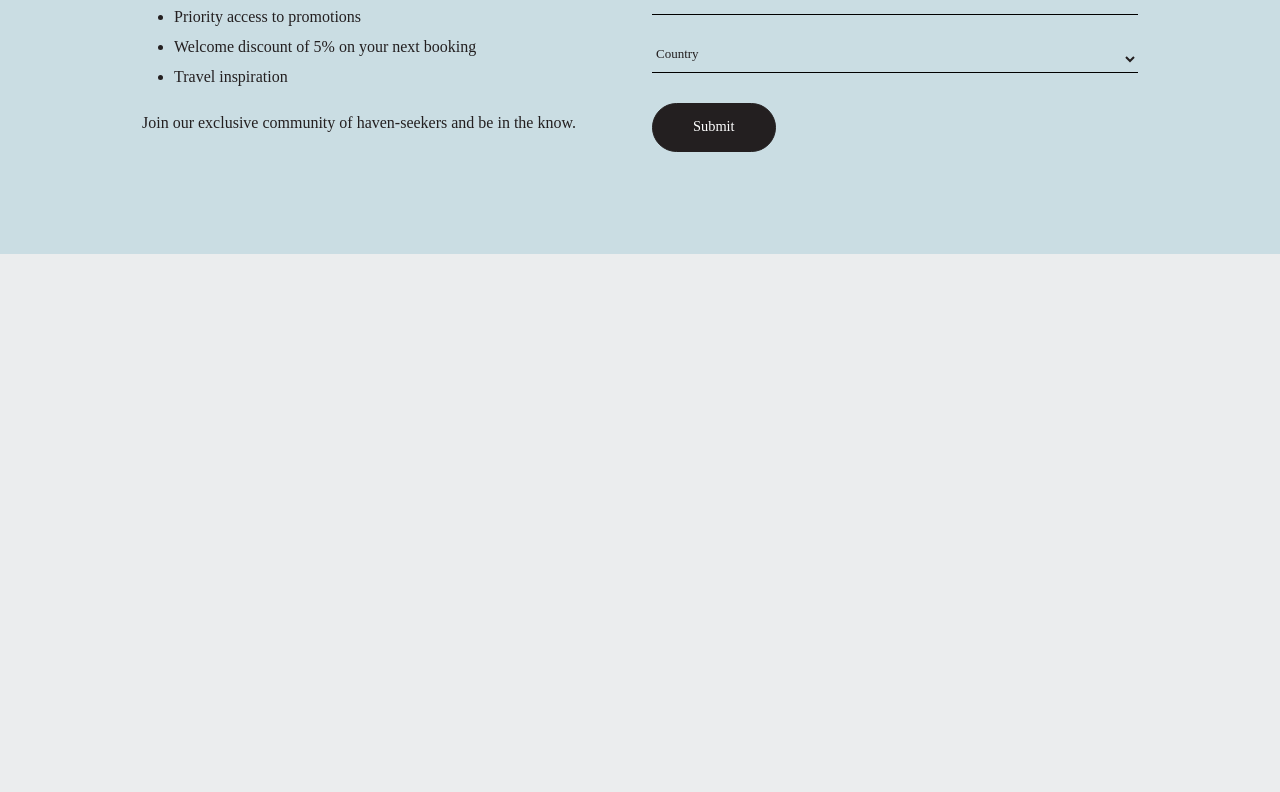
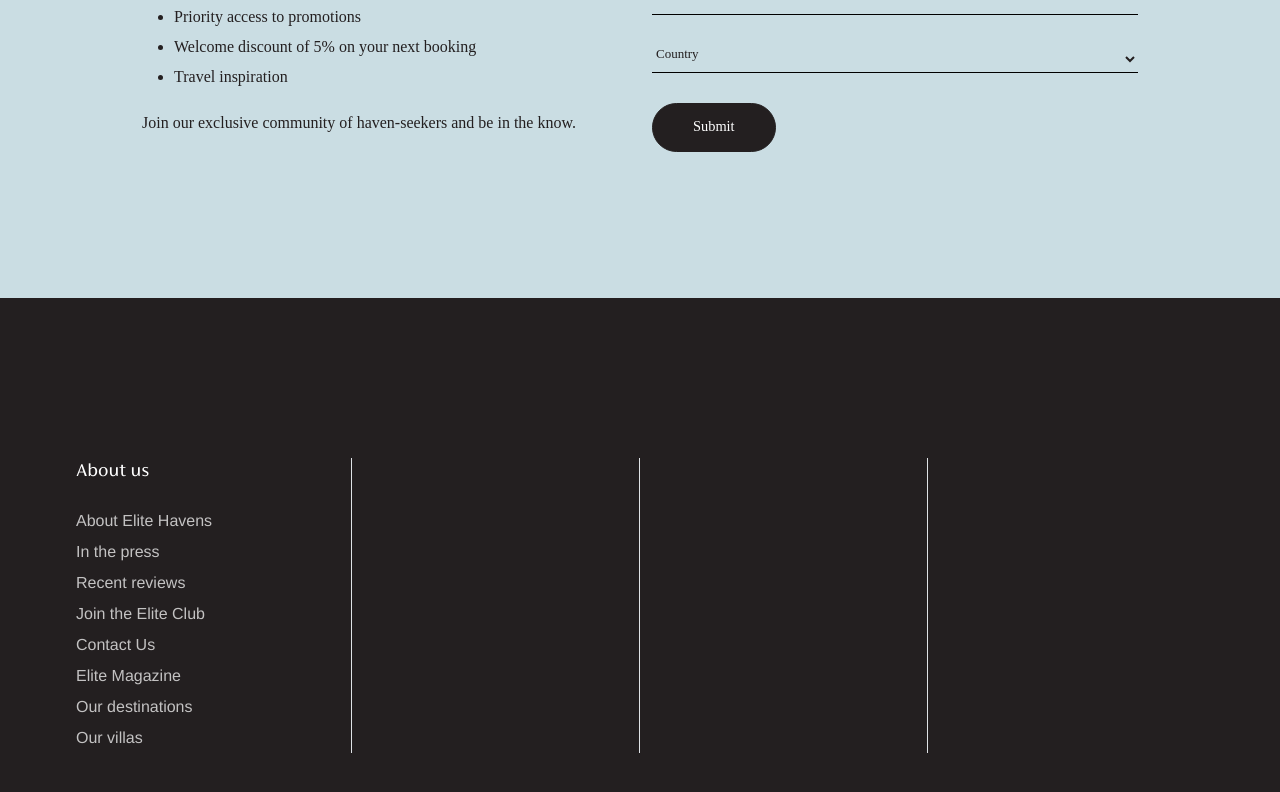
Before and after one commit to wahyuPM/elite-havens, a Vue app: page /#/ in a window 1280 px wide. Shown: the part 9048-9840 px from the top of the page. Before the commit the page ends 9750 px from the top, so only its background shows below. Built offline with nearby package versions, Linux system fonts and the light colour scheme; no server answers; a web font is replaced by a local one.

Commit message:
add : footer section

```diff
--- /dev/null
+++ b/src/assets/scss/_footer.scss
@@ -0,0 +1,22 @@
+.footer {
+    background-color: $primary;
+    min-height: 50vh;
+    padding: 10rem 4rem;
+    color: #fff;
+
+    h3{
+        font-size: 1.2rem;
+    }
+
+    a {
+        color: #ffffffba;
+        text-decoration: none;
+        font-size: 1rem;
+    }
+
+    ul {
+        list-style: none;
+        padding: 0;
+        margin: 0;
+    }
+}
--- a/src/assets/scss/main.scss
+++ b/src/assets/scss/main.scss
@@ -16,3 +16,4 @@ $input-border-radius: 40px;
 @import "difference.scss";
 @import "signature.scss";
 @import "subscribe.scss";
+@import "footer.scss";
--- a/src/components/FooterComponent.vue
+++ b/src/components/FooterComponent.vue
@@ -0,0 +1,41 @@
+<template>
+  <footer class="footer">
+    <div class="container-fluid">
+      <div class="row">
+        <div class="col-md-3 text-start border-end">
+          <h3 class="mb-4">About us</h3>
+          <ul>
+            <ul>
+              <li>
+                <a href="#" title="About Elite Havens">About Elite Havens</a>
+              </li>
+              <li>
+                <a target="_blank" href="" title="In the Press">In the press</a>
+              </li>
+              <li><a href="" title="Recent Reviews">Recent reviews</a></li>
+              <li>
+                <a href="" title="Join the Elite Club">Join the Elite Club</a>
+              </li>
+              <li><a href="" title="Contact Elite Havens">Contact Us</a></li>
+              <li>
+                <a target="_blank" href="" title="Elite Magazine"
+                  >Elite Magazine</a
+                >
+              </li>
+              <li>
+                <a target="_blank" href="" title="Our Destiantions"
+                  >Our destinations</a
+                >
+              </li>
+              <li>
+                <a target="_blank" href="" title="Our villas">Our villas</a>
+              </li>
+            </ul>
+          </ul>
+        </div>
+        <div class="col-md-3 text-start border-end"></div>
+        <div class="col-md-3 text-start border-end"></div>
+      </div>
+    </div>
+  </footer>
+</template>
--- a/src/components/slideShow2/slideItem/SlideItem.vue
+++ b/src/components/slideShow2/slideItem/SlideItem.vue
@@ -28,9 +28,6 @@
 export default {
   name: "SlideItem2",
   props: ["data"],
-  mounted() {
-    console.log(this.data);
-  },
 };
 </script>
 
--- a/src/views/home/HomePage.vue
+++ b/src/views/home/HomePage.vue
@@ -225,8 +225,8 @@
         </div>
       </div>
     </section>
-    <section class="subscribe my-5 py-5">
-      <div class="container">
+    <section class="subscribe mt-5 py-5">
+      <div class="container pb-5">
         <div class="row">
           <div class="col-md-12 p-0 tagline my-5 py-5">
             <h3 class="mb-4">
@@ -284,7 +284,6 @@
         </div>
       </div>
     </section>
-    <div class="demo-page"></div>
     <Modal />
   </div>
 </template>
--- a/src/views/layouts/DefaultLayout.vue
+++ b/src/views/layouts/DefaultLayout.vue
@@ -2,15 +2,18 @@
   <div>
     <Header />
     <router-view />
+    <Footer />
   </div>
 </template>
 
 <script>
 import Header from "../../components/HeaderComponent.vue";
+import Footer from "../../components/FooterComponent.vue";
 export default {
   name: "DefaultLayout",
   components: {
     Header,
+    Footer,
   },
 };
 </script>
```
Also changed, not shown: src/assets/css/main.css.
